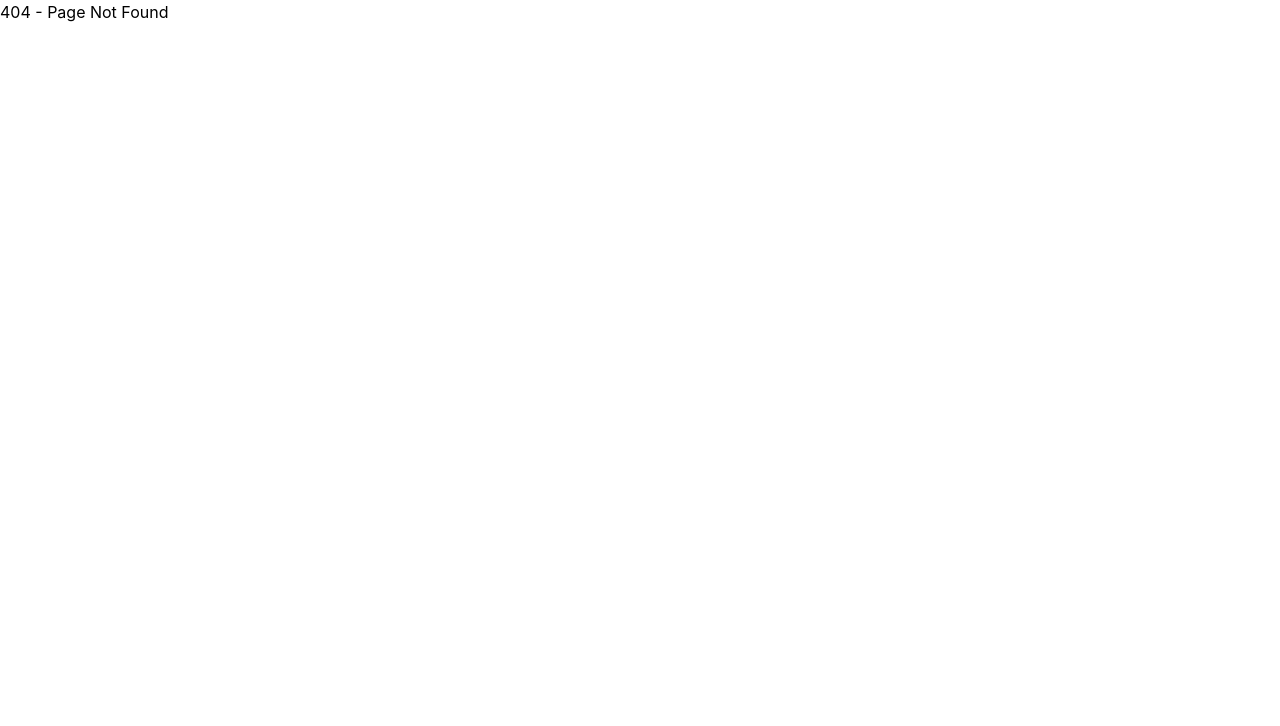
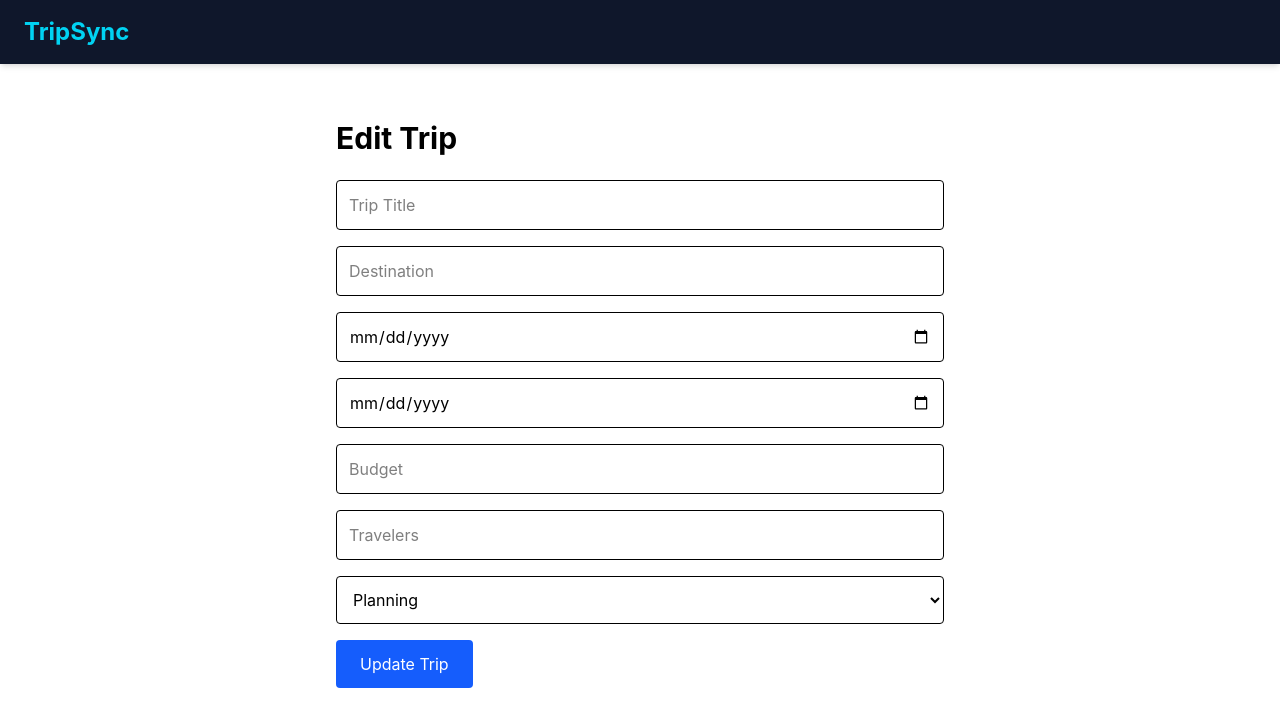
Before and after one commit to Gourabpolai/AI-Travel-Planner, a React (Vite) app in the folder AI-Travel-Planner/client/: page /trips/1/edit in a window 1280 px wide. Before the commit this address had no page. Shown: the top 726 px of the page. Built offline with nearby package versions, Linux system fonts and the light colour scheme; no server answers.

Commit message:
feat(frontend): complete trip management CRUD

```diff
--- a/AI-Travel-Planner/client/src/api/tripApi.js
+++ b/AI-Travel-Planner/client/src/api/tripApi.js
@@ -19,3 +19,8 @@ export const deleteTrip = async (tripId) => {
   const response = await axiosInstance.delete(`/trips/${tripId}`);
   return response.data;
 };
+
+export const updateTrip = async (tripId, tripData) => {
+  const response = await axiosInstance.put(`/trips/${tripId}`, tripData);
+  return response.data;
+};
--- /dev/null
+++ b/AI-Travel-Planner/client/src/pages/Trips/EditTrip.jsx
@@ -0,0 +1,148 @@
+import { useEffect, useState } from "react";
+import { useNavigate, useParams } from "react-router-dom";
+import { getTripById, updateTrip } from "../../api/tripApi";
+
+function EditTrip() {
+  const { tripId } = useParams();
+  const navigate = useNavigate();
+
+  const [loading, setLoading] = useState(true);
+
+  const [formData, setFormData] = useState({
+    title: "",
+    destination: "",
+    startDate: "",
+    endDate: "",
+    budget: "",
+    travelers: "",
+    status: "Planning",
+  });
+
+  useEffect(() => {
+    fetchTrip();
+  }, []);
+
+  const fetchTrip = async () => {
+    try {
+      const response = await getTripById(tripId);
+
+      const trip = response.trip;
+
+      setFormData({
+        title: trip.title,
+        destination: trip.destination,
+        startDate: trip.startDate.split("T")[0],
+        endDate: trip.endDate.split("T")[0],
+        budget: trip.budget,
+        travelers: trip.travelers,
+        status: trip.status,
+      });
+    } catch (err) {
+      console.log(err);
+    } finally {
+      setLoading(false);
+    }
+  };
+
+  const handleChange = (e) => {
+    setFormData({
+      ...formData,
+      [e.target.name]: e.target.value,
+    });
+  };
+
+  const handleSubmit = async (e) => {
+    e.preventDefault();
+
+    try {
+      await updateTrip(tripId, formData);
+      alert("Trip updated successfully!");
+      navigate(`/trips/${tripId}`);
+    } catch (err) {
+      alert(err.response?.data?.message || "Failed to update trip");
+    }
+  };
+
+  if (loading) {
+    return <h2 className="p-6">Loading...</h2>;
+  }
+
+  return (
+    <div className="max-w-2xl mx-auto p-8">
+      <h1 className="text-3xl font-bold mb-6">Edit Trip</h1>
+
+      <form onSubmit={handleSubmit} className="space-y-4">
+        <input
+          name="title"
+          value={formData.title}
+          onChange={handleChange}
+          placeholder="Trip Title"
+          className="w-full border p-3 rounded"
+        />
+
+        <input
+          name="destination"
+          value={formData.destination}
+          onChange={handleChange}
+          placeholder="Destination"
+          className="w-full border p-3 rounded"
+        />
+
+        <input
+          type="date"
+          name="startDate"
+          value={formData.startDate}
+          onChange={handleChange}
+          className="w-full border p-3 rounded"
+        />
+
+        <input
+          type="date"
+          name="endDate"
+          value={formData.endDate}
+          onChange={handleChange}
+          className="w-full border p-3 rounded"
+        />
+
+        <input
+          type="number"
+          name="budget"
+          value={formData.budget}
+          onChange={handleChange}
+          placeholder="Budget"
+          className="w-full border p-3 rounded"
+        />
+
+        <input
+          type="number"
+          name="travelers"
+          value={formData.travelers}
+          onChange={handleChange}
+          placeholder="Travelers"
+          className="w-full border p-3 rounded"
+        />
+
+        <select
+          name="status"
+          value={formData.status}
+          onChange={handleChange}
+          className="w-full border p-3 rounded"
+        >
+          <option>Planning</option>
+          <option>Booked</option>
+          <option>Completed</option>
+          <option>Cancelled</option>
+        </select>
+
+        <button
+          type="submit"
+          className="bg-blue-600 text-white px-6 py-3 rounded hover:bg-blue-700"
+        >
+          Update Trip
+        </button>
+      </form>
+    </div>
+  );
+}
+
+export default EditTrip;
--- a/AI-Travel-Planner/client/src/pages/Trips/TripDetails.jsx
+++ b/AI-Travel-Planner/client/src/pages/Trips/TripDetails.jsx
@@ -93,7 +93,13 @@ function TripDetails() {
             Delete Trip
             </button>
           </div>
-    </div>
+          <button
+                 onClick={() => navigate(`/trips/${tripId}/edit`)}
+                 className="bg-blue-600 hover:bg-blue-700 text-white px-6 py-3 rounded-lg mr-4"
+               >
+                   Edit Trip
+                     </button>
+                </div>
 
 
   );
--- a/AI-Travel-Planner/client/src/routes/AppRouter.jsx
+++ b/AI-Travel-Planner/client/src/routes/AppRouter.jsx
@@ -8,7 +8,7 @@ import CreateTrip from "../pages/Trips/CreateTrip";
 import TripDetails from "../pages/Trips/TripDetails";
 import Profile from "../pages/Profile/Profile";
 import NotFound from "../pages/NotFound";
-
+import EditTrip from "../pages/Trips/EditTrip";
 import Layout from "../components/layout/Layout";
 
 function AppRouter() {
@@ -27,6 +27,7 @@ function AppRouter() {
           <Route path="/trips/new" element={<CreateTrip />} />
           <Route path="/trips/:tripId" element={<TripDetails />} />
           <Route path="/profile" element={<Profile />} />
+          <Route path="/trips/:tripId/edit" element={<EditTrip />} />
         </Route>
 
         {/* 404 */}
```
